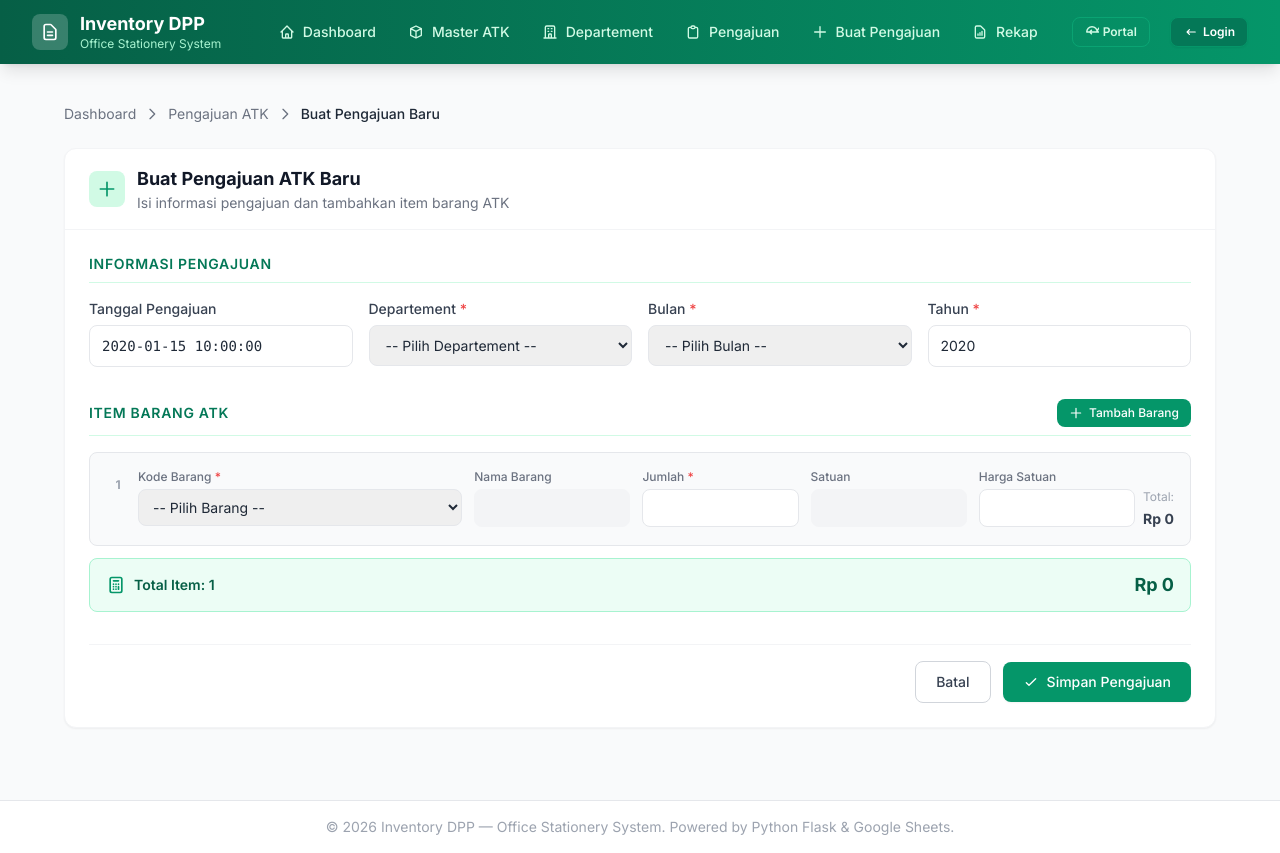
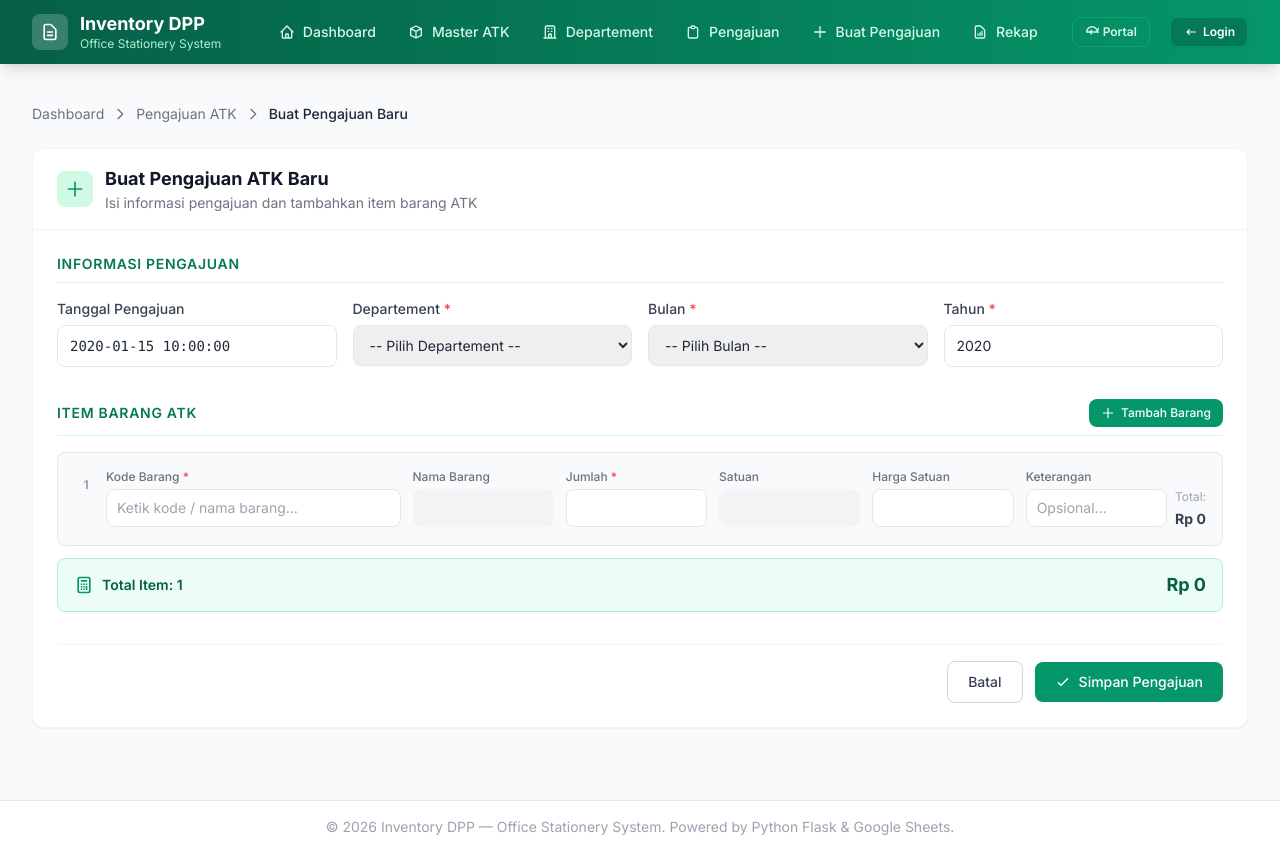
Before and after one commit to sonxyz/inventory, a Python web app: template templates/atk/pengajuan_form.html in a window 1280 px wide. Run offline with Jinja, Linux system fonts and the light colour scheme; the template is opened without the code that fills it: most values are stand-ins (such as "Sample title", 1, 10 or a date in 2020); some libraries are stand-ins or nearby versions.

Commit message:
feat(atk): tambah kolom keterangan dan autocomplete sugesti barang pada form pengajuan baru

```diff
--- a/templates/atk/pengajuan_form.html
+++ b/templates/atk/pengajuan_form.html
@@ -2,7 +2,7 @@
 {% block title %}Buat Pengajuan ATK{% endblock %}
 
 {% block content %}
-<div class="mt-6 max-w-6xl mx-auto">
+<div class="mt-6 max-w-7xl mx-auto">
 
   <!-- Breadcrumb -->
   <nav class="flex items-center gap-2 text-sm text-gray-500 mb-6">
@@ -92,19 +92,25 @@
             <div class="item-row bg-gray-50 rounded-lg p-4 mb-3 border border-gray-200" id="row_1">
               <div class="flex items-start gap-2">
                 <span class="mt-2 text-xs font-bold text-gray-400 w-6 text-center flex-shrink-0">1</span>
-                <div class="grid grid-cols-1 sm:grid-cols-2 lg:grid-cols-6 gap-3 flex-1">
-                  <div class="lg:col-span-2">
+                <div class="grid grid-cols-1 sm:grid-cols-2 lg:grid-cols-7 gap-3 flex-1">
+
+                  <!-- Kode Barang — Autocomplete -->
+                  <div class="lg:col-span-2 relative" id="ac-wrapper-1">
                     <label class="block text-xs font-medium text-gray-500 mb-1">Kode Barang <span class="text-red-500">*</span></label>
-                    <select name="kode_barang[]" onchange="onKodeBarangChange(this, 1)" required
-                            class="w-full px-2.5 py-2 border border-gray-200 rounded-lg text-sm focus:outline-none focus:ring-2 focus:ring-emerald-500">
-                      <option value="">-- Pilih Barang --</option>
-                      {% for a in atk_list %}
-                      <option value="{{ a.get('Kode', '') }}" data-nama="{{ a.get('Nama Barang', '') }}" data-satuan="{{ a.get('Satuan', '') }}" data-harga="{{ a.get('Perkiraan Harga', 0) }}">
-                        {{ a.get('Kode', '') }} — {{ a.get('Nama Barang', '') }}
-                      </option>
-                      {% endfor %}
-                    </select>
+                    <!-- Hidden field carries the selected kode value for form submission -->
+                    <input type="hidden" name="kode_barang[]" id="kode_barang_hidden_1" />
+                    <!-- Visible search input -->
+                    <input type="text" id="ac-input-1" autocomplete="off" placeholder="Ketik kode / nama barang..."
+                           class="w-full px-2.5 py-2 border border-gray-200 rounded-lg text-sm focus:outline-none focus:ring-2 focus:ring-emerald-500"
+                           oninput="renderSuggestions(1, this.value)"
+                           onfocus="renderSuggestions(1, this.value)"
+                           onblur="scheduleClose(1)" />
+                    <!-- Dropdown -->
+                    <div id="ac-dropdown-1"
+                         class="absolute z-50 left-0 right-0 top-full mt-1 bg-white border border-gray-200 rounded-lg shadow-xl max-h-60 overflow-y-auto hidden">
+                    </div>
                   </div>
+
                   <div>
                     <label class="block text-xs font-medium text-gray-500 mb-1">Nama Barang</label>
                     <input type="text" name="nama_barang[]" id="nama_barang_1" readonly
@@ -127,11 +133,18 @@
                            onchange="hitungTotal(1)" oninput="hitungTotal(1)"
                            class="w-full px-2.5 py-2 border border-gray-200 rounded-lg text-sm focus:outline-none focus:ring-2 focus:ring-emerald-500" />
                   </div>
+                  <!-- Keterangan — visible text input -->
+                  <div>
+                    <label class="block text-xs font-medium text-gray-500 mb-1">Keterangan</label>
+                    <input type="text" name="keterangan_item[]" id="keterangan_1"
+                           placeholder="Opsional..."
+                           class="w-full px-2.5 py-2 border border-gray-200 rounded-lg text-sm focus:outline-none focus:ring-2 focus:ring-emerald-500 text-gray-700" />
+                  </div>
+
                 </div>
                 <div class="flex flex-col items-center gap-1 mt-5 flex-shrink-0">
                   <div class="text-xs text-gray-400 whitespace-nowrap">Total:</div>
                   <div class="text-sm font-bold text-gray-700 whitespace-nowrap" id="total_display_1">Rp 0</div>
-                  <input type="hidden" name="keterangan_item[]" value="" />
                 </div>
               </div>
             </div>
@@ -175,87 +188,52 @@
   const masterATK = {{ atk_list | tojson }};
   let rowCount = 1;
 
+  // ---- Utility ----
   function safeNum(val) {
-    if (val === null || val === undefined || val === '') {
-      return 0;
-    }
-    if (typeof val === 'number') {
-      return val;
-    }
+    if (val === null || val === undefined || val === '') return 0;
+    if (typeof val === 'number') return val;
     try {
       let s = String(val).trim().replace(/Rp/gi, '').replace(/\s+/g, '');
       if (s.includes(',')) {
         if (s.includes('.')) {
-          if (s.indexOf('.') < s.indexOf(',')) {
-            // Format ID: 150.000,00 -> 150000.00
-            s = s.replace(/\./g, '').replace(/,/g, '.');
-          } else {
-            // Format US: 150,000.00 -> 150000.00
-            s = s.replace(/,/g, '');
-          }
+          s = s.indexOf('.') < s.indexOf(',')
+            ? s.replace(/\./g, '').replace(/,/g, '.')
+            : s.replace(/,/g, '');
         } else {
-          // Hanya ada koma
           const parts = s.split(',');
-          if (parts.length === 2 && parts[1].length === 3) {
-            s = s.replace(/,/g, '');
-          } else {
-            s = s.replace(/,/g, '.');
-          }
+          s = (parts.length === 2 && parts[1].length === 3) ? s.replace(/,/g, '') : s.replace(/,/g, '.');
         }
-      } else {
-        // Hanya ada titik
-        if (s.includes('.')) {
-          const parts = s.split('.');
-          if (parts.length > 2) {
-            s = s.replace(/\./g, '');
-          } else if (parts.length === 2 && parts[1].length === 3) {
-            s = s.replace(/\./g, '');
-          }
+      } else if (s.includes('.')) {
+        const parts = s.split('.');
+        if (parts.length > 2 || (parts.length === 2 && parts[1].length === 3)) {
+          s = s.replace(/\./g, '');
         }
       }
       const num = parseFloat(s);
       return isNaN(num) ? 0 : num;
-    } catch (e) {
-      return 0;
-    }
-  }
-
-  function onKodeBarangChange(selectEl, rowIndex) {
-    const kode = selectEl.value;
-    const item = masterATK.find(a => String(a['Kode']) === kode);
-    if (item) {
-      document.getElementById('nama_barang_' + rowIndex).value = item['Nama Barang'] || '';
-      document.getElementById('satuan_' + rowIndex).value = item['Satuan'] || '';
-      document.getElementById('harga_satuan_' + rowIndex).value = safeNum(item['Perkiraan Harga']);
-      hitungTotal(rowIndex);
-    } else {
-      document.getElementById('nama_barang_' + rowIndex).value = '';
-      document.getElementById('satuan_' + rowIndex).value = '';
-      document.getElementById('harga_satuan_' + rowIndex).value = '';
-      document.getElementById('total_display_' + rowIndex).textContent = 'Rp 0';
-    }
-    updateGrandTotal();
-  }
-
-  function hitungTotal(rowIndex) {
-    const jumlah = parseFloat(document.getElementById('jumlah_' + rowIndex).value) || 0;
-    const harga = parseFloat(document.getElementById('harga_satuan_' + rowIndex).value) || 0;
-    const total = jumlah * harga;
-    document.getElementById('total_display_' + rowIndex).textContent = formatRupiah(total);
-    updateGrandTotal();
+    } catch (e) { return 0; }
   }
 
   function formatRupiah(num) {
     return 'Rp ' + Math.round(num).toLocaleString('id-ID');
   }
 
+  // ---- Totals ----
+  function hitungTotal(rowIndex) {
+    const jumlah = parseFloat(document.getElementById('jumlah_' + rowIndex)?.value) || 0;
+    const harga  = parseFloat(document.getElementById('harga_satuan_' + rowIndex)?.value) || 0;
+    const total  = jumlah * harga;
+    const el = document.getElementById('total_display_' + rowIndex);
+    if (el) el.textContent = formatRupiah(total);
+    updateGrandTotal();
+  }
+
   function updateGrandTotal() {
-    let grandTotal = 0;
-    let itemCount = 0;
+    let grandTotal = 0, itemCount = 0;
     document.querySelectorAll('.item-row').forEach(row => {
       const idx = row.id.split('_')[1];
       const jumlah = parseFloat(document.getElementById('jumlah_' + idx)?.value) || 0;
-      const harga = parseFloat(document.getElementById('harga_satuan_' + idx)?.value) || 0;
+      const harga  = parseFloat(document.getElementById('harga_satuan_' + idx)?.value) || 0;
       grandTotal += jumlah * harga;
       itemCount++;
     });
@@ -263,15 +241,114 @@
     document.getElementById('total-items').textContent = itemCount;
   }
 
+  // ---- Autocomplete ----
+  // Timers to defer dropdown close (allows click to register)
+  const closeTimers = {};
+
+  function scheduleClose(rowIndex) {
+    closeTimers[rowIndex] = setTimeout(() => {
+      const dd = document.getElementById('ac-dropdown-' + rowIndex);
+      if (dd) dd.classList.add('hidden');
+    }, 180);
+  }
+
+  function cancelClose(rowIndex) {
+    clearTimeout(closeTimers[rowIndex]);
+  }
+
+  /**
+   * Render suggestion list for a given row.
+   * Priority: items whose Kode OR Nama Barang STARTS WITH the query come first,
+   * then items that merely CONTAIN the query.
+   */
+  function renderSuggestions(rowIndex, query) {
+    const dd = document.getElementById('ac-dropdown-' + rowIndex);
+    if (!dd) return;
+
+    const q = query.trim().toLowerCase();
+
+    let items;
+    if (q === '') {
+      // Show all items when empty / first focus
+      items = masterATK.slice();
+    } else {
+      const prefixMatch  = [];
+      const containMatch = [];
+      masterATK.forEach(a => {
+        const kode = String(a['Kode'] || '').toLowerCase();
+        const nama = String(a['Nama Barang'] || '').toLowerCase();
+        if (kode.startsWith(q) || nama.startsWith(q)) {
+          prefixMatch.push(a);
+        } else if (kode.includes(q) || nama.includes(q)) {
+          containMatch.push(a);
+        }
+      });
+      items = prefixMatch.concat(containMatch);
+    }
+
+    if (items.length === 0) {
+      dd.innerHTML = '<div class="px-3 py-3 text-xs text-gray-400 text-center">Barang tidak ditemukan</div>';
+    } else {
+      dd.innerHTML = items.map(a => {
+        const kode = a['Kode'] || '';
+        const nama = a['Nama Barang'] || '';
+        const satuan = a['Satuan'] || '';
+        return `<div class="ac-item px-3 py-2 hover:bg-emerald-50 cursor-pointer flex items-center gap-2 border-b border-gray-50 last:border-0"
+                     onmousedown="cancelClose(${rowIndex})"
+                     onclick="selectItem(${rowIndex}, '${escapeJs(kode)}', '${escapeJs(nama)}', '${escapeJs(satuan)}', ${safeNum(a['Perkiraan Harga'])})">
+          <span class="inline-flex items-center px-1.5 py-0.5 rounded text-xs font-semibold bg-emerald-100 text-emerald-700 flex-shrink-0">${kode}</span>
+          <span class="text-sm text-gray-800 truncate">${nama}</span>
+          <span class="text-xs text-gray-400 flex-shrink-0 ml-auto">${satuan}</span>
+        </div>`;
+      }).join('');
+    }
+
+    dd.classList.remove('hidden');
+  }
+
+  function escapeJs(str) {
+    return String(str).replace(/\\/g, '\\\\').replace(/'/g, "\\'");
+  }
+
+  function selectItem(rowIndex, kode, nama, satuan, harga) {
+    // Fill hidden field (submitted as kode_barang[])
+    const hiddenInput = document.getElementById('kode_barang_hidden_' + rowIndex);
+    if (hiddenInput) hiddenInput.value = kode;
+
+    // Fill visible search input
+    const acInput = document.getElementById('ac-input-' + rowIndex);
+    if (acInput) acInput.value = kode + (nama ? ' — ' + nama : '');
+
+    // Fill readonly detail fields
+    const namaEl   = document.getElementById('nama_barang_' + rowIndex);
+    const satuanEl = document.getElementById('satuan_' + rowIndex);
+    const hargaEl  = document.getElementById('harga_satuan_' + rowIndex);
+    if (namaEl)   namaEl.value   = nama;
+    if (satuanEl) satuanEl.value = satuan;
+    if (hargaEl)  hargaEl.value  = harga;
+
+    // Close dropdown & recalculate
+    const dd = document.getElementById('ac-dropdown-' + rowIndex);
+    if (dd) dd.classList.add('hidden');
+    hitungTotal(rowIndex);
+  }
+
+  // Close dropdown when clicking outside
+  document.addEventListener('click', function(e) {
+    document.querySelectorAll('.item-row').forEach(row => {
+      const idx = row.id.split('_')[1];
+      const wrapper = document.getElementById('ac-wrapper-' + idx);
+      const dd = document.getElementById('ac-dropdown-' + idx);
+      if (wrapper && dd && !wrapper.contains(e.target)) {
+        dd.classList.add('hidden');
+      }
+    });
+  });
+
+  // ---- Tambah / Hapus Baris ----
   function tambahBaris() {
     rowCount++;
     const container = document.getElementById('items-container');
-    const optionsHTML = '<option value="">-- Pilih Barang --</option>' +
-      masterATK.map(a =>
-        '<option value="' + a['Kode'] + '" data-nama="' + (a['Nama Barang']||'') + '" data-satuan="' + (a['Satuan']||'') + '" data-harga="' + (a['Perkiraan Harga']||0) + '">' +
-        a['Kode'] + ' — ' + (a['Nama Barang']||'') + '</option>'
-      ).join('');
-
     const newRow = document.createElement('div');
     newRow.className = 'item-row bg-gray-50 rounded-lg p-4 mb-3 border border-gray-200';
     newRow.id = 'row_' + rowCount;
@@ -279,14 +356,22 @@
     newRow.innerHTML = `
       <div class="flex items-start gap-2">
         <span class="mt-2 text-xs font-bold text-gray-400 w-6 text-center flex-shrink-0">${rowCount}</span>
-        <div class="grid grid-cols-1 sm:grid-cols-2 lg:grid-cols-6 gap-3 flex-1">
-          <div class="lg:col-span-2">
+        <div class="grid grid-cols-1 sm:grid-cols-2 lg:grid-cols-7 gap-3 flex-1">
+
+          <!-- Kode Barang — Autocomplete -->
+          <div class="lg:col-span-2 relative" id="ac-wrapper-${rowCount}">
             <label class="block text-xs font-medium text-gray-500 mb-1">Kode Barang <span class="text-red-500">*</span></label>
-            <select name="kode_barang[]" onchange="onKodeBarangChange(this, ${rowCount})" required
-                    class="w-full px-2.5 py-2 border border-gray-200 rounded-lg text-sm focus:outline-none focus:ring-2 focus:ring-emerald-500">
-              ${optionsHTML}
-            </select>
+            <input type="hidden" name="kode_barang[]" id="kode_barang_hidden_${rowCount}" />
+            <input type="text" id="ac-input-${rowCount}" autocomplete="off" placeholder="Ketik kode / nama barang..."
+                   class="w-full px-2.5 py-2 border border-gray-200 rounded-lg text-sm focus:outline-none focus:ring-2 focus:ring-emerald-500"
+                   oninput="renderSuggestions(${rowCount}, this.value)"
+                   onfocus="renderSuggestions(${rowCount}, this.value)"
+                   onblur="scheduleClose(${rowCount})" />
+            <div id="ac-dropdown-${rowCount}"
+                 class="absolute z-50 left-0 right-0 top-full mt-1 bg-white border border-gray-200 rounded-lg shadow-xl max-h-60 overflow-y-auto hidden">
+            </div>
           </div>
+
           <div>
             <label class="block text-xs font-medium text-gray-500 mb-1">Nama Barang</label>
             <input type="text" name="nama_barang[]" id="nama_barang_${rowCount}" readonly
@@ -309,11 +394,18 @@
                    onchange="hitungTotal(${rowCount})" oninput="hitungTotal(${rowCount})"
                    class="w-full px-2.5 py-2 border border-gray-200 rounded-lg text-sm focus:outline-none focus:ring-2 focus:ring-emerald-500" />
           </div>
+          <!-- Keterangan -->
+          <div>
+            <label class="block text-xs font-medium text-gray-500 mb-1">Keterangan</label>
+            <input type="text" name="keterangan_item[]" id="keterangan_${rowCount}"
+                   placeholder="Opsional..."
+                   class="w-full px-2.5 py-2 border border-gray-200 rounded-lg text-sm focus:outline-none focus:ring-2 focus:ring-emerald-500 text-gray-700" />
+          </div>
+
         </div>
         <div class="flex flex-col items-center gap-1 mt-5 flex-shrink-0">
           <div class="text-xs text-gray-400 whitespace-nowrap">Total:</div>
           <div class="text-sm font-bold text-gray-700 whitespace-nowrap" id="total_display_${rowCount}">Rp 0</div>
-          <input type="hidden" name="keterangan_item[]" value="" />
           <button type="button" onclick="hapusBaris(${rowCount})" title="Hapus item"
             class="mt-1 p-1 bg-red-50 hover:bg-red-100 text-red-500 rounded-lg transition-colors">
             <svg class="w-3.5 h-3.5" fill="none" stroke="currentColor" viewBox="0 0 24 24">
@@ -338,10 +430,26 @@
       setTimeout(() => { row.remove(); updateGrandTotal(); }, 200);
     }
   }
+
+  // ---- Form validation — ensure hidden kode is set ----
+  document.getElementById('form-pengajuan').addEventListener('submit', function(e) {
+    const rows = document.querySelectorAll('.item-row');
+    let anyValid = false;
+    rows.forEach(row => {
+      const idx = row.id.split('_')[1];
+      const hidden = document.getElementById('kode_barang_hidden_' + idx);
+      if (hidden && hidden.value.trim() !== '') anyValid = true;
+    });
+    if (!anyValid) {
+      e.preventDefault();
+      alert('Pilih minimal 1 barang dari daftar sugesti sebelum menyimpan.');
+    }
+  });
 </script>
 
 <style>
-  @keyframes fadeIn { from { opacity: 0; transform: translateY(-8px); } to { opacity: 1; transform: translateY(0); } }
-  @keyframes fadeOut { from { opacity: 1; } to { opacity: 0; transform: translateY(-8px); } }
+  @keyframes fadeIn  { from { opacity: 0; transform: translateY(-8px); } to { opacity: 1; transform: translateY(0); } }
+  @keyframes fadeOut { from { opacity: 1; }                               to { opacity: 0; transform: translateY(-8px); } }
+  .ac-item { transition: background 0.12s; }
 </style>
 {% endblock %}
```
